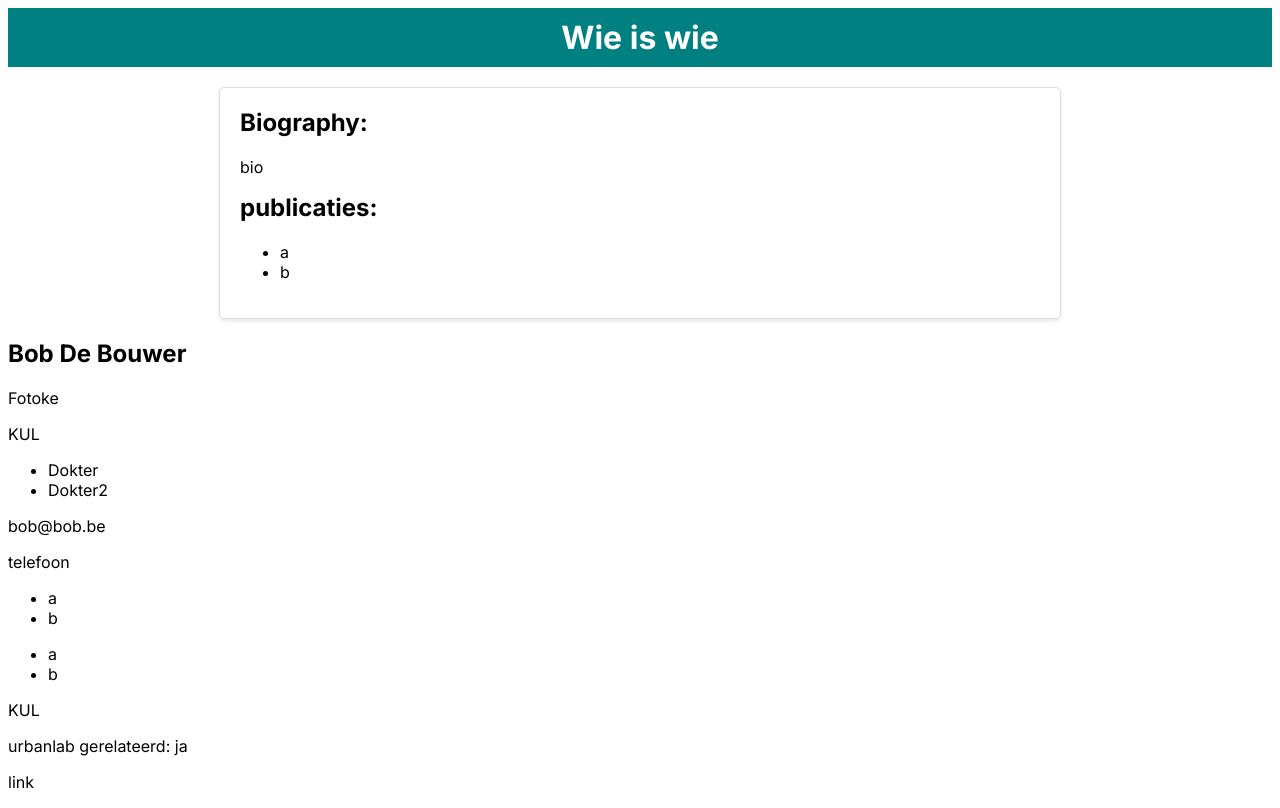
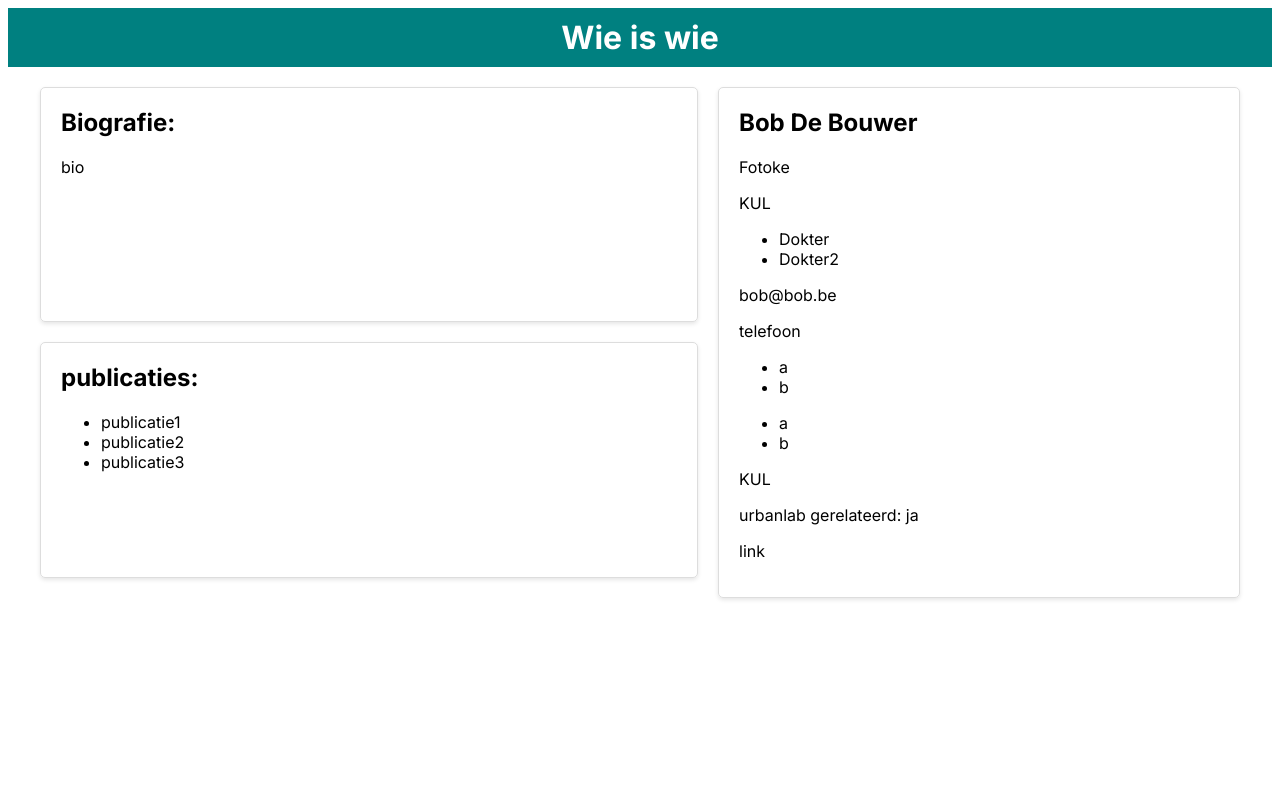
Before and after one commit to ThomasCl/ThomasCl.github.io, a Next.js app: page /profile in a window 1280 px wide. Built offline with nearby package versions, Linux system fonts and the light colour scheme.

Commit message:
profilecard

```diff
--- a/src/app/globals.css
+++ b/src/app/globals.css
@@ -14,16 +14,41 @@ body {
   box-shadow: 0 2px 4px rgba(0, 0, 0, 0.1);
 }
 
-.profile-body {
+.profile-container {
+  display: flex;
+  justify-content: center;
+  gap: 20px;
+  margin: 20px auto;
+  max-width: 1200px;
+}
+
+.profile-left {
+  display: flex;
+  flex-direction: column;
+  flex: 1;
+  max-width: 60%;
+}
+
+.profile-bio, .profile-publications {
   border: 1px solid #ddd;
   border-radius: 5px;
   padding: 20px;
-  margin: 20px auto;
-  max-width: 800px;
+  margin-bottom: 20px;
   box-shadow: 0 2px 4px rgba(0, 0, 0, 0.1);
+  flex: 1;
 }
 
-.profile-body h2 {
+.profile-info {
+  border: 1px solid #ddd;
+  border-radius: 5px;
+  padding: 20px;
+  box-shadow: 0 2px 4px rgba(0, 0, 0, 0.1);
+  flex: 1;
+  max-width: 40%;
+  height: fit-content; /* Zorgt ervoor dat het niet rekt als de inhoud kleiner is */
+}
+
+.profile-bio h2, .profile-publications h2, .profile-info h2 {
   margin-top: 0;
 }
 
--- a/src/app/profile/page.tsx
+++ b/src/app/profile/page.tsx
@@ -9,14 +9,20 @@ const Profile : React.FC<user> = () => {
   return (
     <>
     <Header></Header>
-    <div className="profile-body">
-      <h2>Biography:</h2>
+    <div className="profile-container">
+      <div className="profile-left">
+        <div className="profile-bio">
+          <h2>Biografie:</h2>
           <p>bio</p>
+        </div>
+        <div className="profile-publications">
           <h2>publicaties:</h2>
           <ul>
-          <li>a</li>
-          <li>b</li>
+            <li>publicatie1</li>
+            <li>publicatie2</li>
+            <li>publicatie3</li>
           </ul>
+        </div>
       </div>
       <div className="profile-info">
         <h2>Bob De Bouwer</h2>
@@ -40,6 +46,12 @@ const Profile : React.FC<user> = () => {
         <p>urbanlab gerelateerd: ja</p>
         <p>link</p>
       </div>
+    </div>
+
+
+
+
+
     </>
   );
 };
```
Lines whose indentation alone changed are shown as unchanged.
